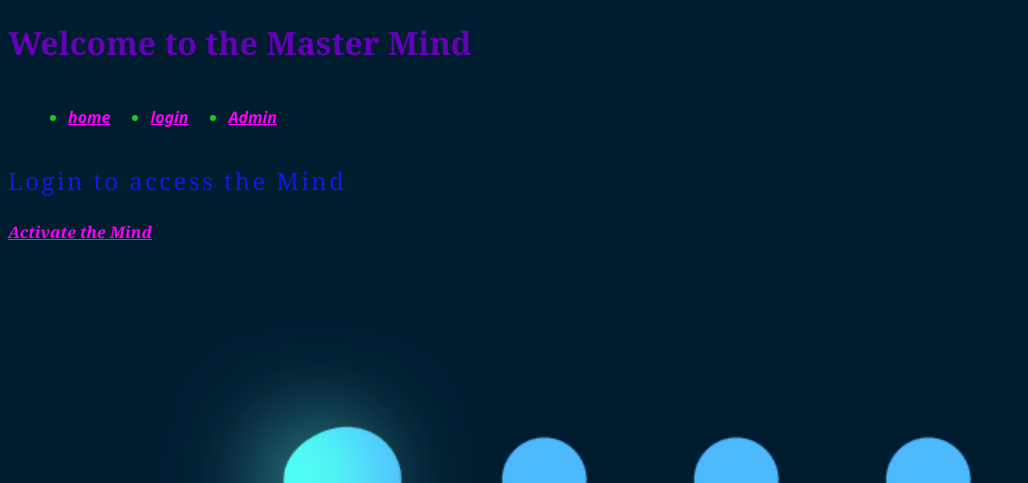
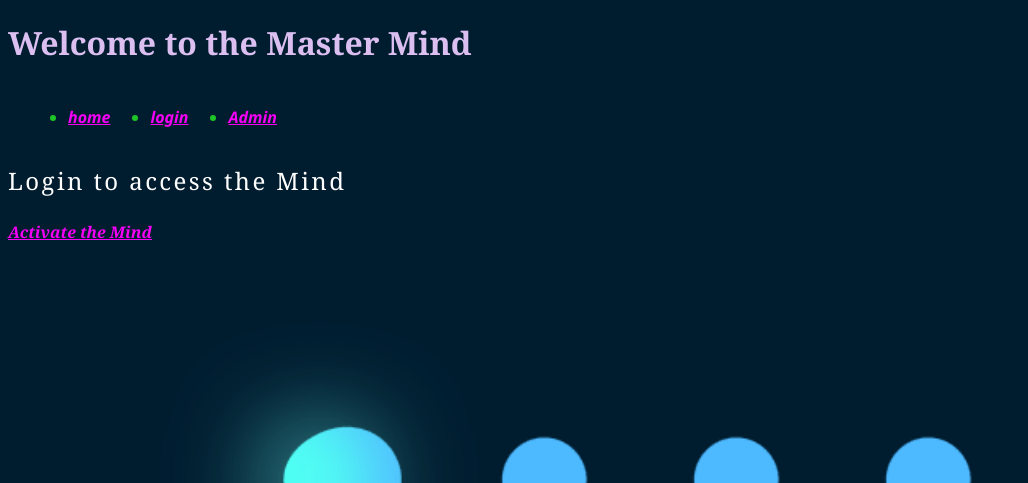
Before and after one commit to JamalHall/MasterMind-FullStackApp, a Node project: template views/index.ejs in a window 1280 px wide. Shown: the top 483 px of the page, without its empty margins (0-1028 px from the left). Run offline with Node 20 templates, Linux system fonts and the light colour scheme; the template is opened without the code that fills it, so the values that code supplies are empty.

Commit message:
Update style.css

```diff
--- a/public/css/style.css
+++ b/public/css/style.css
@@ -1,6 +1,6 @@
 body {
   font-family:Georgia, 'Times New Roman', Times, serif;
-  color: rgb(100, 0, 182);
+  color: rgb(219, 191, 241);
   background-image: url("../images/dotpass.gif");
   background-size: cover;
 }
@@ -50,7 +50,7 @@ a {
 }
 
 p {
-  color: rgb(13, 28, 228);
+  color: rgb(255, 255, 255);
   font-size: 150%;
   font-weight: 300;
   letter-spacing: .1em;
```
